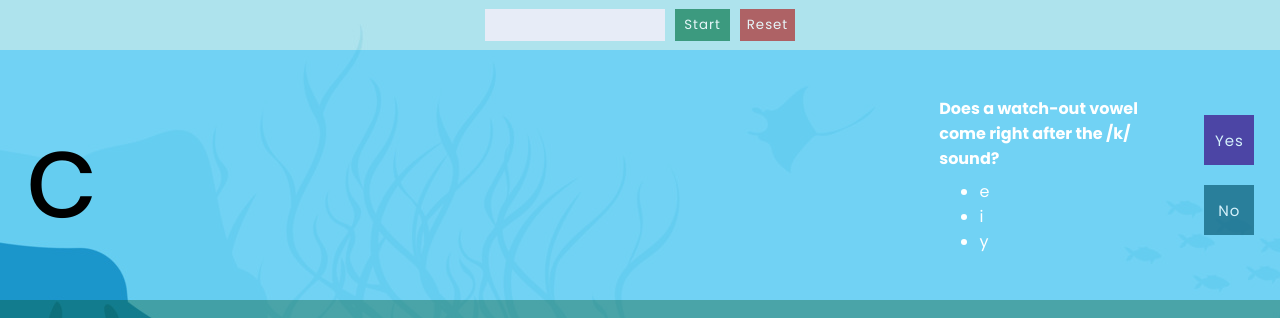
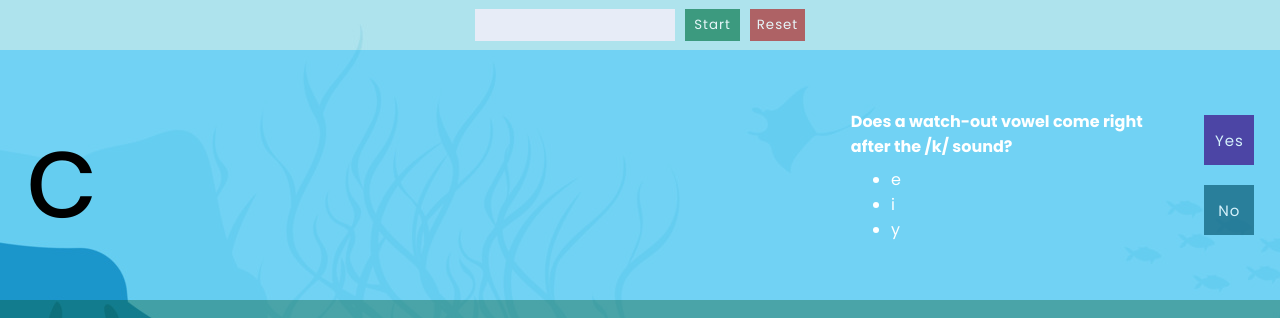
Before and after one commit to andrewjh271/deep-sea-Cs, a plain HTML site: page index.html in a window 1280 px wide. Shown: the top 318 px of the page. Drawn offline with Linux system fonts and the light colour scheme.

Commit message:
Fixes for iPad

```diff
--- a/style.css
+++ b/style.css
@@ -16,6 +16,7 @@ body {
 .banner {
   width: 100%;
   height: 50px;
+  padding: 0;
   background-color: #00ffff1a;
   display: flex;
   justify-content: center;
@@ -55,7 +56,7 @@ button:hover {
 
 .word-input {
   height: 32px;
-  width: min(50vw, 180px);
+  width: min(50vw, 200px);
   box-sizing: border-box;
   background-color: #e7ecf7;
   font-size: 16px;
@@ -81,7 +82,7 @@ button:hover {
 
 .level {
   display: grid;
-  grid-template-columns: min(11vw, 118px) 3fr 1fr min(50px, 8vw);
+  grid-template-columns: min(11vw, 118px) 2fr 1fr min(50px, 8vw);
   align-items: center;
   padding: 0 2vw 0 2vw;
 }
```
